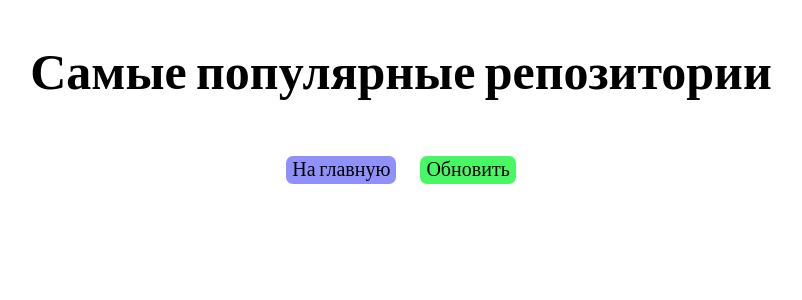
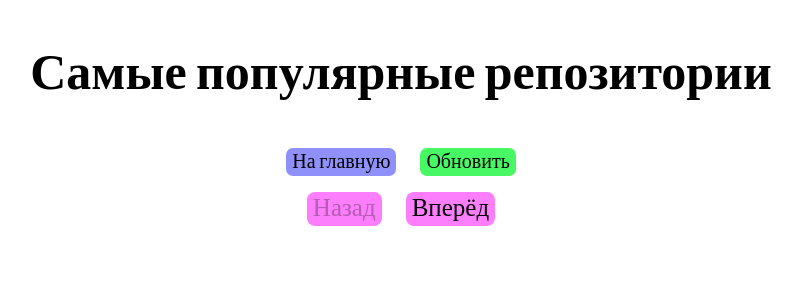
Before and after one commit to Er1tain/service-jetruby-api-github, a React (Create React App) app in the folder client/: page /popular_repos in a window 1280 px wide. Shown: the top 300 px of the page, without its empty margins (239-1041 px from the left). Built offline with nearby package versions, Linux system fonts and the light colour scheme.

Commit message:
Realize mechanics on page

```diff
--- a/client/src/components/App/Popularrepos.jsx
+++ b/client/src/components/App/Popularrepos.jsx
@@ -1,23 +1,78 @@
-import { useEffect, useState } from 'react';
+import {useEffect, useRef, useState } from 'react';
 import '../../styles/PopularRepos.css';
 import '../../styles/PopularRepos/h1.css';
 import '../../styles/PopularRepos/Most_popular_buttons.css';
+import '../../styles/PopularRepos/top_repos.css';
+import '../../styles/PopularRepos/rewind_btn.css';
 import QueryAPI from '../../API/QueryAPI';
+import { useNavigate } from 'react-router-dom';
 
 export default function PopularRepos() {
+    const navigate = useNavigate();
+
     const [list_popular_repos, setList] = useState();
 
     const api = new QueryAPI(setList);
 
+    //Реализуем пагинацию
+    const [number_page, setNumber] = useState(0);
+
+    //5 записей назад
+    const back = ()=>{
+        if (number_page >= 5) setNumber(number_page-5);
+    }
+
+    //5 записей вперёд
+    const next = ()=>{
+        if (number_page <= list_popular_repos[0].length - 5) setNumber(number_page + 5);
+    }
+
+    //Ссылки на кнопки пагинации
+    const backButton = useRef();
+    const nextButton = useRef();
+
+    //Блокада кнопок до тех пор, пока пользователь не нажмёт "Обновить"
+    const [disabled, setDisabled] = useState(true);
+
+    //Если нельзя листать вперёд или назад
+    useEffect(()=>{
+        if (number_page == 0) backButton.current.disabled = true;
+        else backButton.current.disabled = false;
+        if (number_page == 25) nextButton.current.disabled = true;
+        else nextButton.current.disabled = false;
+    }, [number_page])
+
     return (
         <div id="Most_popular_repos">
             <h1>Самые популярные репозитории</h1>
+            <div id="Most_popular_buttons">
+                <button id="Back_to_main" onClick={()=>navigate("/")}>На главную</button>
+                <button id="update_popular_repos" onClick={()=>{
+                    api.get_popular_repos()
+                    setDisabled(false);
+                    }}>Обновить</button>
+            </div>
             <div id="top-repos">
+                {list_popular_repos?.map(columns=>{
+                    return (
+                        <div>
 
+                            {columns?.map((value, index)=>{
+
+                                if(index >= number_page && index <= number_page+4) {
+                                    return <p>{value}</p>
+                                }
+
+                            })}
+
+
+                        </div>
+                    )
+                   })}
             </div>
-            <div id="Most_popular_buttons">
-                <button id="Back_to_main">На главную</button>
-                <button id="update_popular_repos" onClick={()=>api.get_popular_repos()}>Обновить</button>
+            <div id="rewind_btn">
+                <button onClick={back} ref={backButton} disabled={disabled}>Назад</button>
+                <button onClick={next} ref={nextButton} disabled={disabled}>Вперёд</button>
             </div>
         </div>
     )
```
